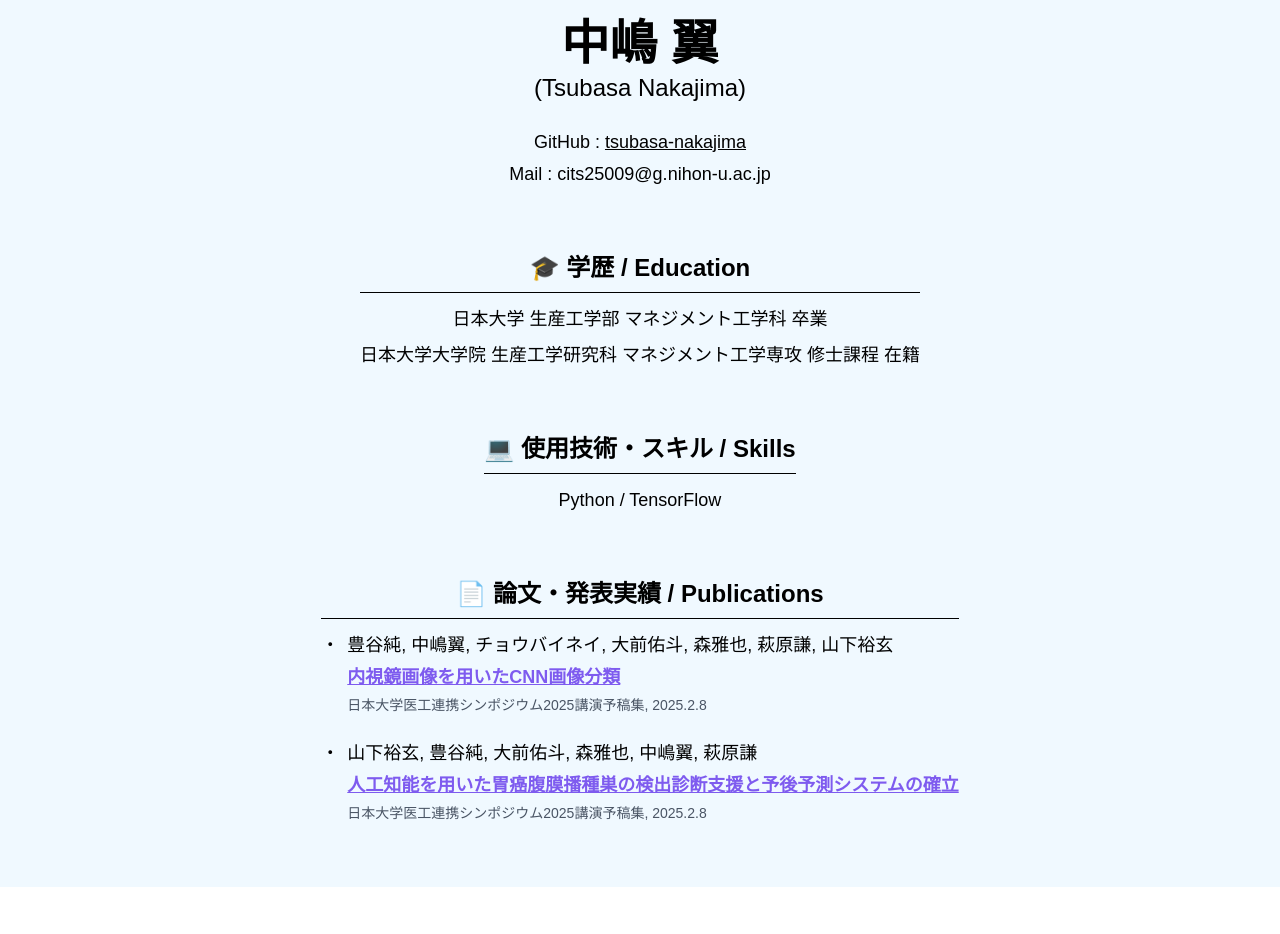
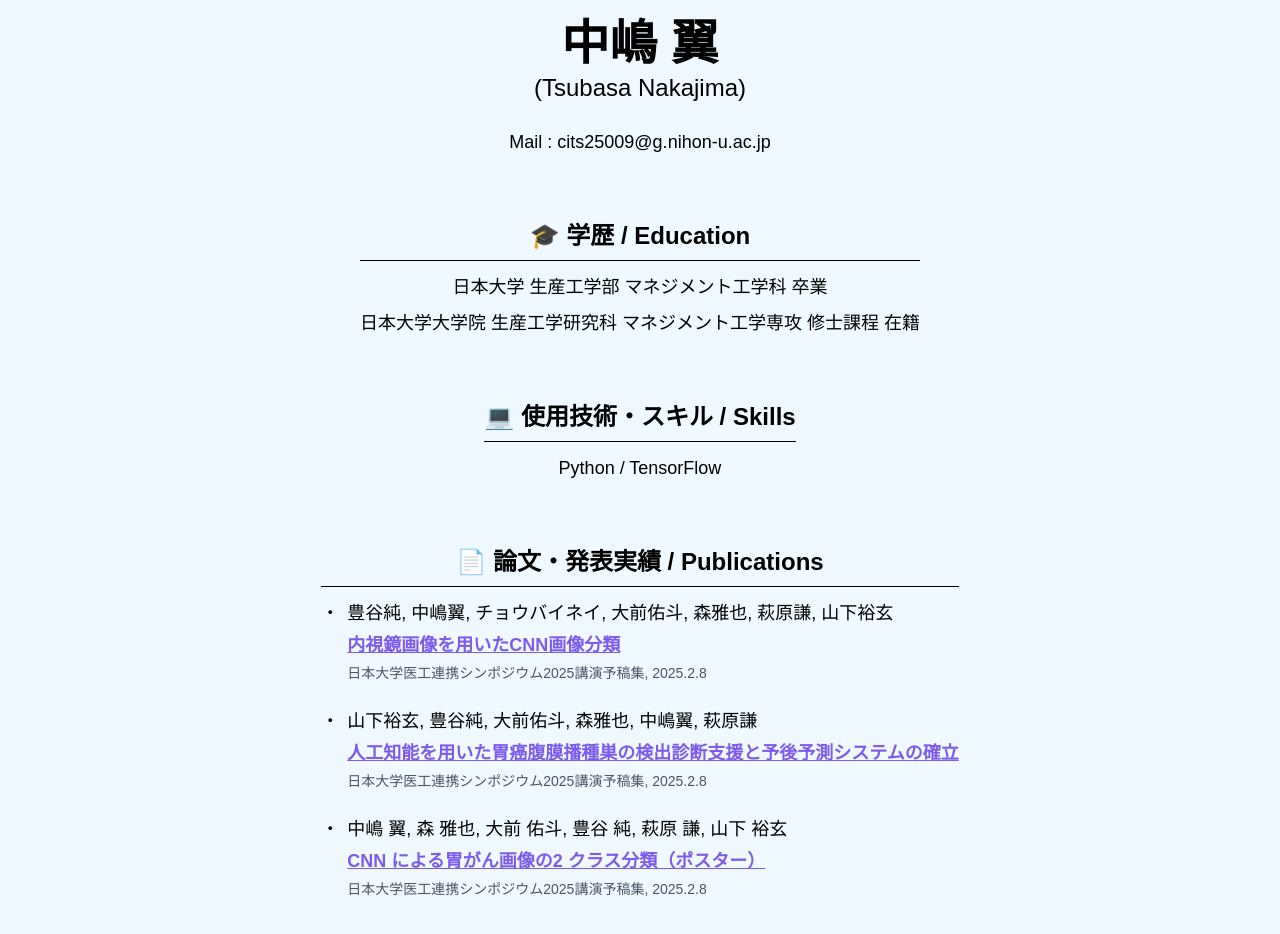
Before and after one commit to Tsubasa-nananana/portfolio, a Next.js app: page / in a window 1280 px wide. Shown: the part 160-1094 px from the top of the page. Before the commit the page ends 1047 px from the top, so only its background shows below. Built offline with nearby package versions, Linux system fonts and the light colour scheme.

Commit message:
論文追加とGitHubリンク削除

```diff
--- a/src/app/page.js
+++ b/src/app/page.js
@@ -15,7 +15,6 @@ export default function Home() {
 
       {/* 連絡先・リンク */}
       <section className="text-center mb-16">
-        <p className="mb-1">GitHub : <a href="https://github.com/tsubasa-nakajima" className="underline hover:text-[#7e5bef]" target="_blank" rel="noopener noreferrer">tsubasa-nakajima</a></p>
         <p>Mail : cits25009@g.nihon-u.ac.jp</p>
       </section>
 
@@ -70,8 +69,25 @@ export default function Home() {
               </div>
             </div>
           </li>
+          <li>
+            <div className="flex">
+              <span className="mr-2">・</span>
+              <div>
+                <p className="mb-1">中嶋 翼, 森 雅也, 大前 佑斗, 豊谷 純, 萩原 謙, 山下 裕玄</p>
+                <a
+                  href="https://nuais.blogspot.com/2024/10/symposium2025.html"
+                  className="text-[#7e5bef] underline hover:text-[#5b3cc4] font-semibold"
+                  target="_blank"
+                  rel="noopener noreferrer"
+                >
+                  CNN による胃がん画像の2 クラス分類（ポスター）
+                </a>
+                <p className="text-sm text-gray-600 mt-1">日本大学医工連携シンポジウム2025講演予稿集, 2025.2.8</p>
+              </div>
+            </div>
+          </li>
         </ul>
       </section>
     </main>
-  )
+  );
 }
```
